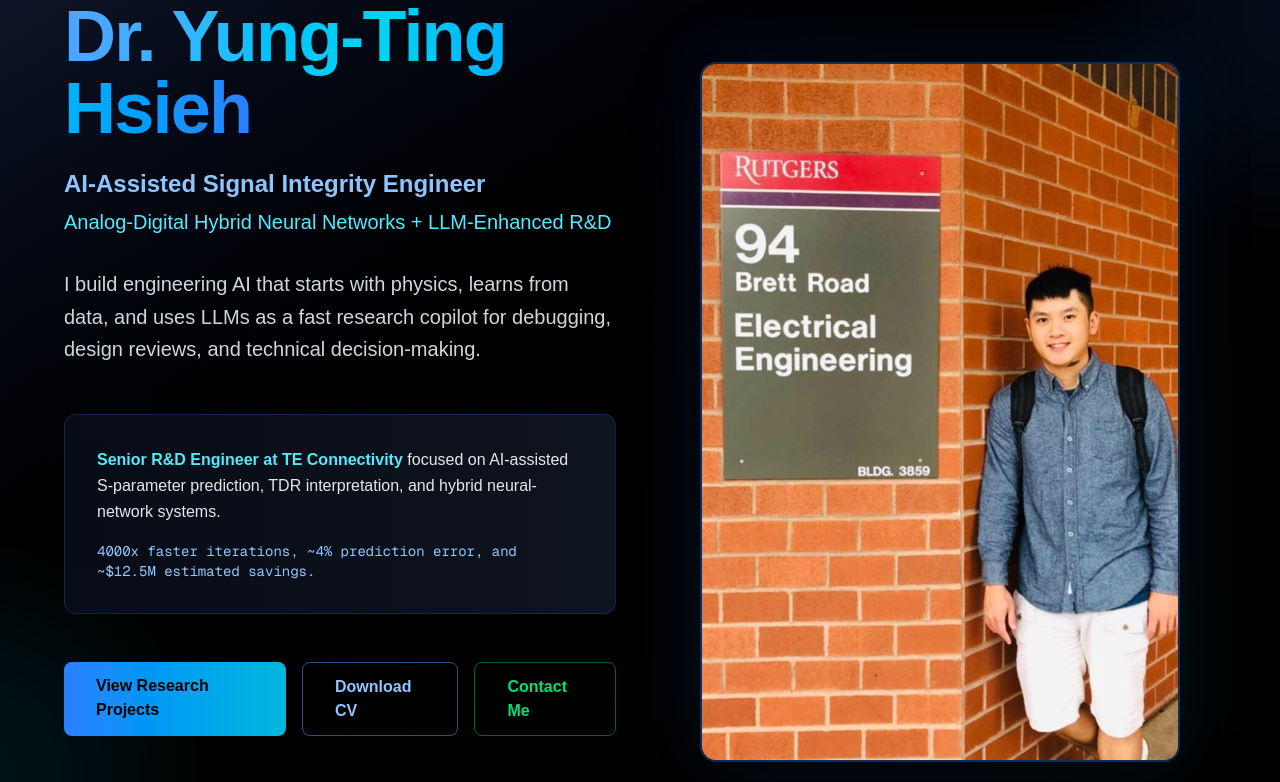
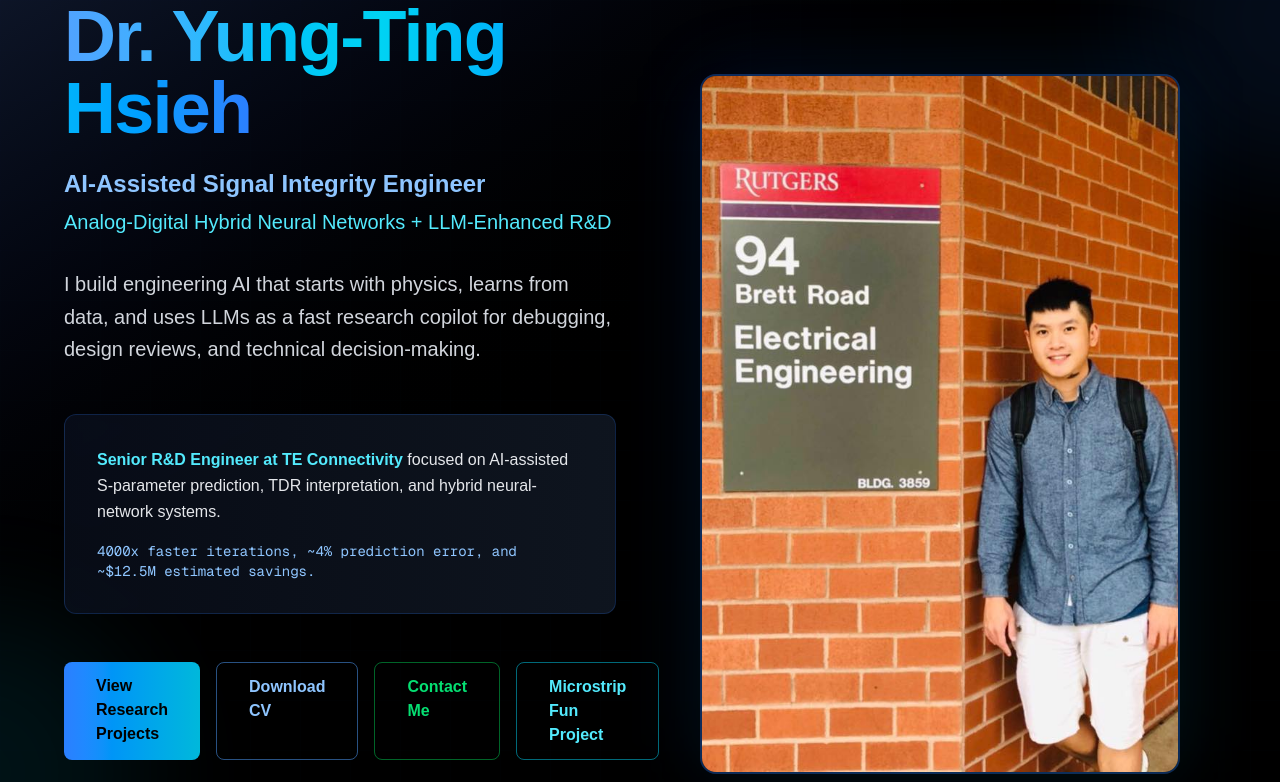
Before and after one commit to dryungtinghsieh-ui/ai-portfolio, a Next.js app: page / in a window 1280 px wide. Shown: the top 782 px of the page. Built offline with nearby package versions, Linux system fonts and the light colour scheme.

Commit message:
feat(home): add microstrip fun project link on main page

```diff
--- a/app/page.tsx
+++ b/app/page.tsx
@@ -218,6 +218,14 @@ export default function Home() {
                   >
                     Contact Me
                   </motion.a>
+                  <motion.a
+                    href="/fun/microstrip"
+                    whileHover={reduceMotion ? undefined : { scale: 1.04 }}
+                    whileTap={reduceMotion ? undefined : { scale: 0.98 }}
+                    className="rounded-lg border border-cyan-400/50 px-8 py-3 font-semibold text-cyan-300 transition-all duration-200 hover:text-cyan-200"
+                  >
+                    Microstrip Fun Project
+                  </motion.a>
                 </motion.div>
 
                 <motion.div variants={itemVariants} className="flex justify-center gap-4 md:justify-start">
```
